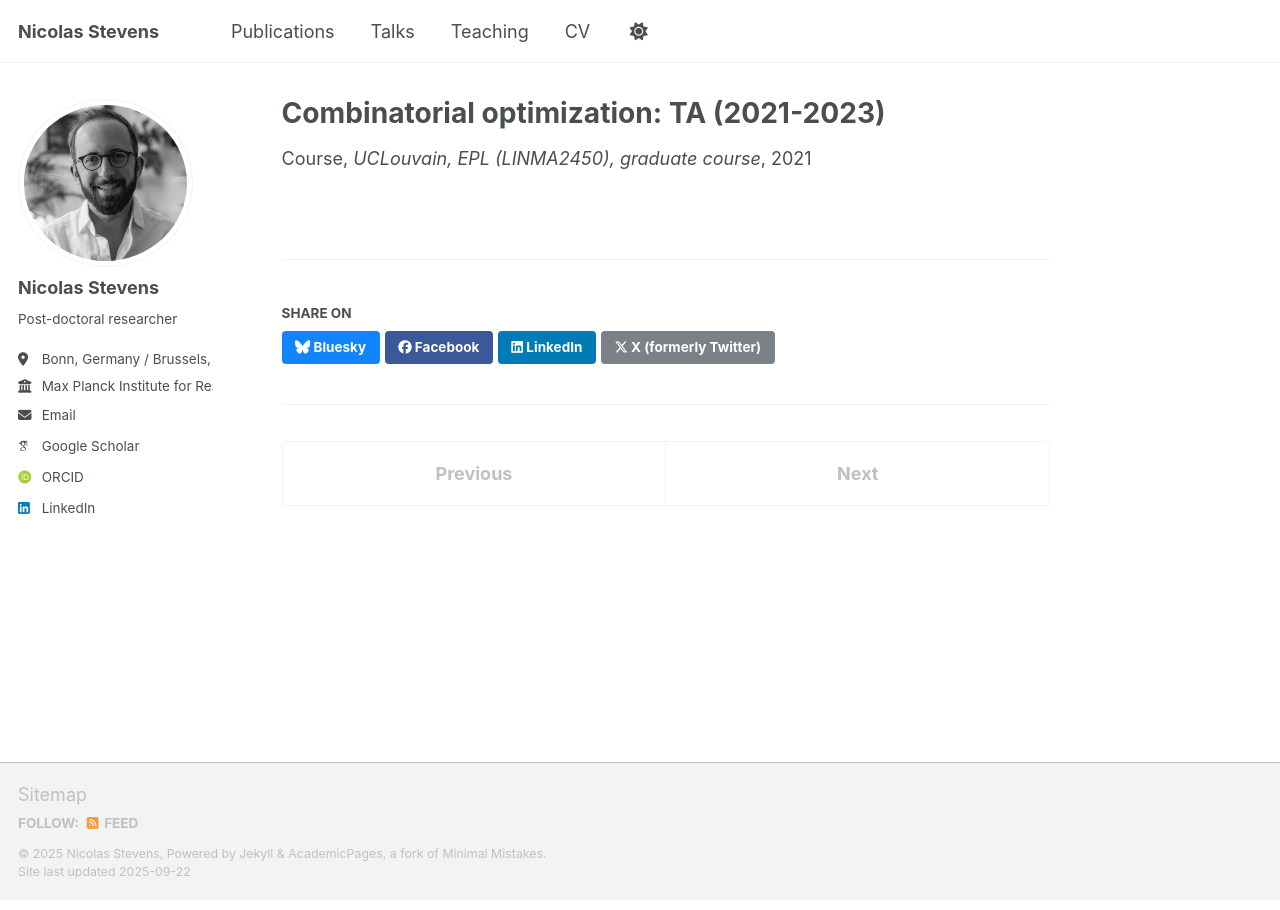
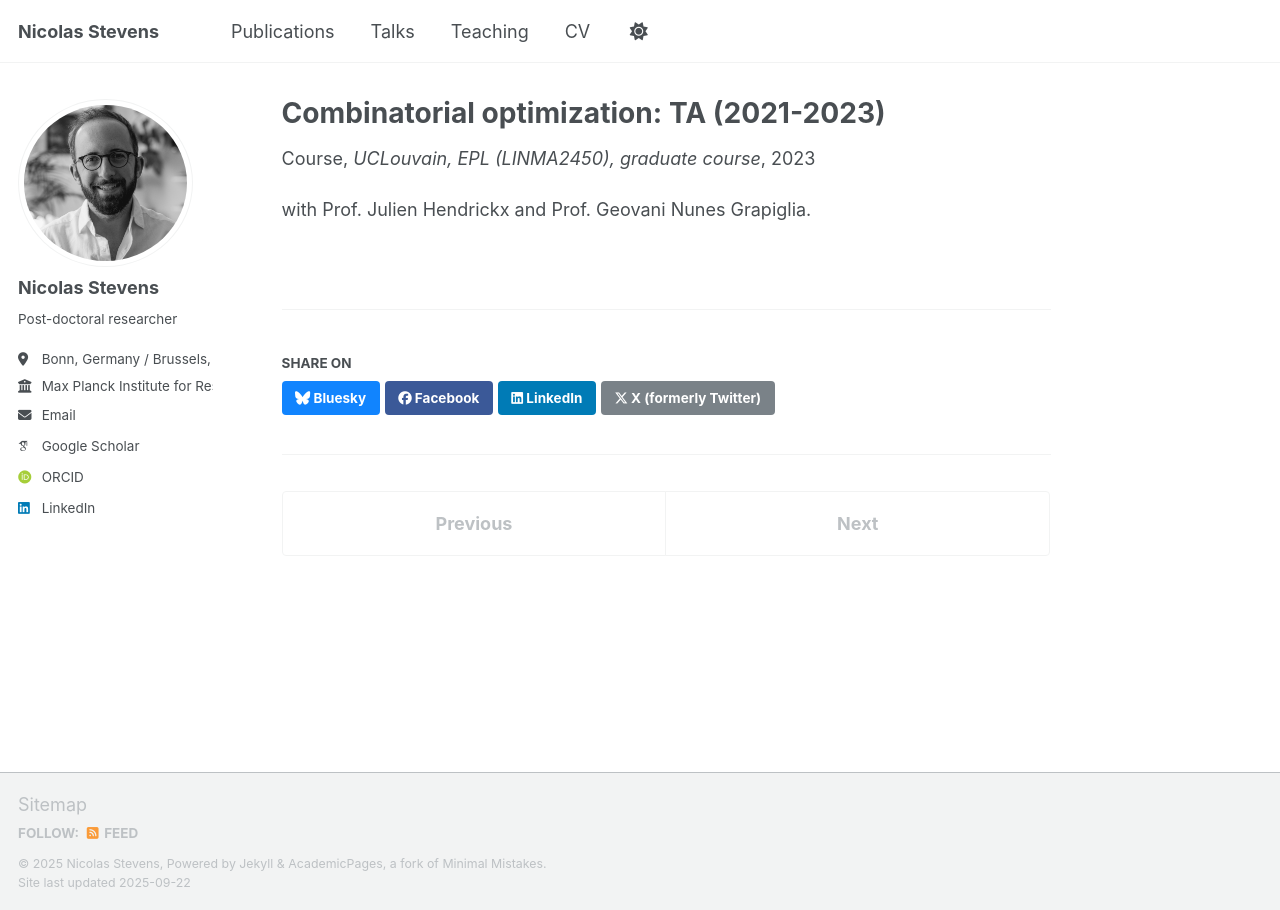
Before and after one commit to NicolasStevens/NicolasStevens.github.io, a Jekyll site: the page built from _teaching/UCLouvainCOpti.md, in a window 1280 px wide. Built offline with Jekyll 4.4.1, drawn with Linux system fonts in a browser that asks for light colours; some web fonts are replaced; a script that is not in the unit is left out.

Commit message:
Update UCLouvainCOpti.md

```diff
--- a/_teaching/UCLouvainCOpti.md
+++ b/_teaching/UCLouvainCOpti.md
@@ -4,6 +4,7 @@ collection: teaching
 type: "Course"
 permalink: /teaching/UCLouvainCOpti
 venue: "UCLouvain, EPL (LINMA2450), graduate course"
-date: 2021-01-01
+date: 2023-01-01
 location: "Louvain-la-Neuve, Belgium"
 ---
+with Prof. Julien Hendrickx and Prof. Geovani Nunes Grapiglia.
```
